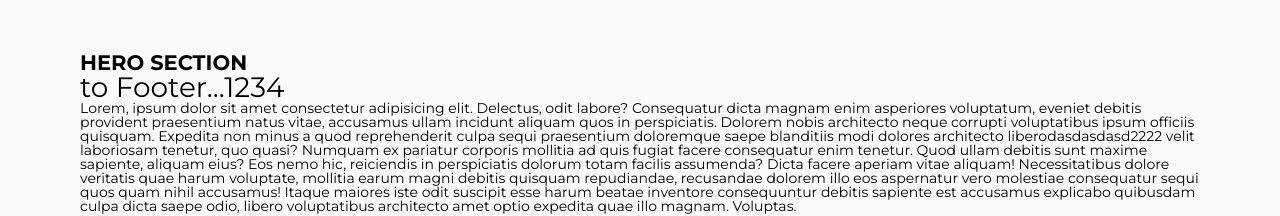
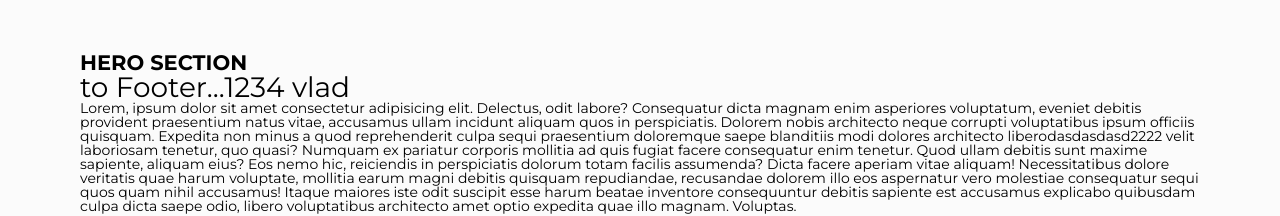
Before and after one commit to whatislove23/deep-sound, a React (Vite) app: page / in a window 1280 px wide. Shown: the part 259-475 px from the top of the page. Built offline with nearby package versions, Linux system fonts and the light colour scheme.

Commit message:
some changes

```diff
--- a/src/components/Hero/Hero.jsx
+++ b/src/components/Hero/Hero.jsx
@@ -8,7 +8,7 @@ function Hero() {
       <Container>
         <h1 style={{ marginTop: "100px" }}>HERO SECTION</h1>
         <HashLink smooth to="/#footer" style={{ fontSize: "28px" }}>
-          to Footer...1234
+          to Footer...1234 vlad
         </HashLink>
         <p>
           Lorem, ipsum dolor sit amet consectetur adipisicing elit. Delectus,
```
